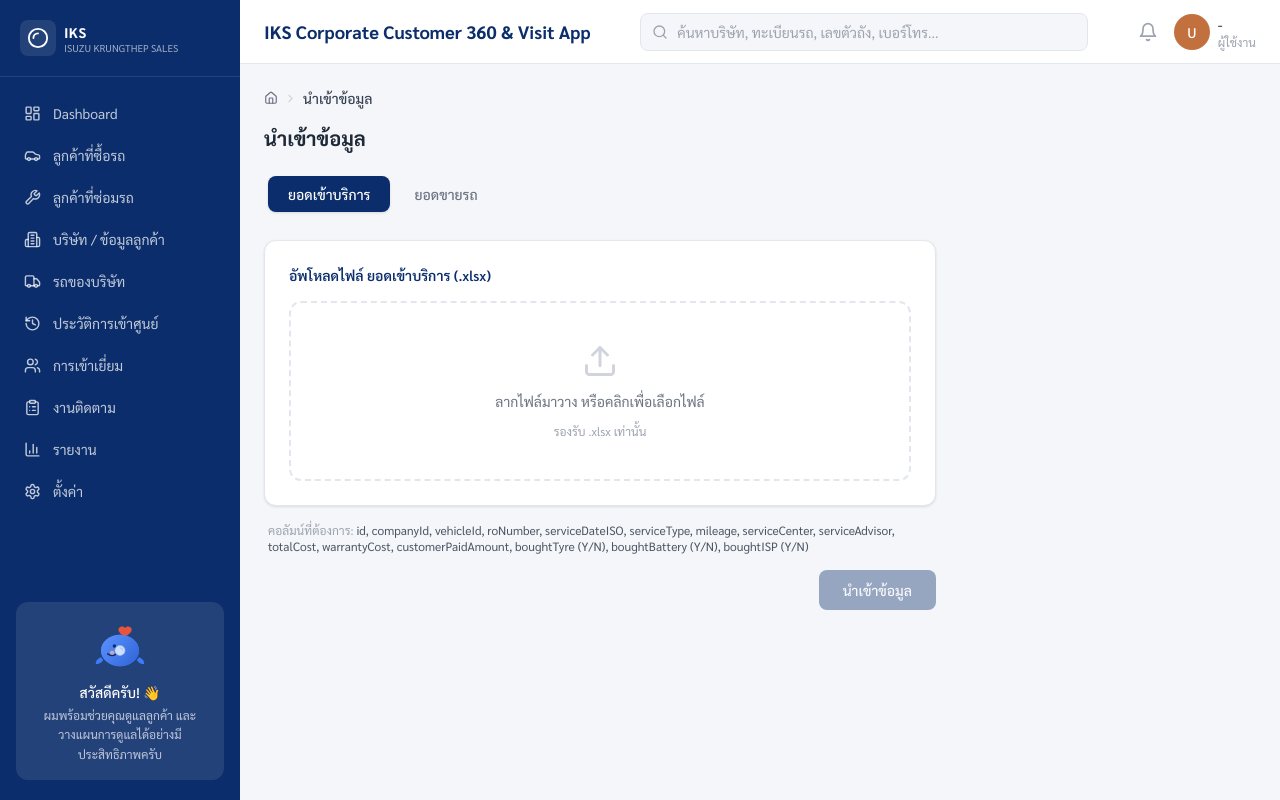
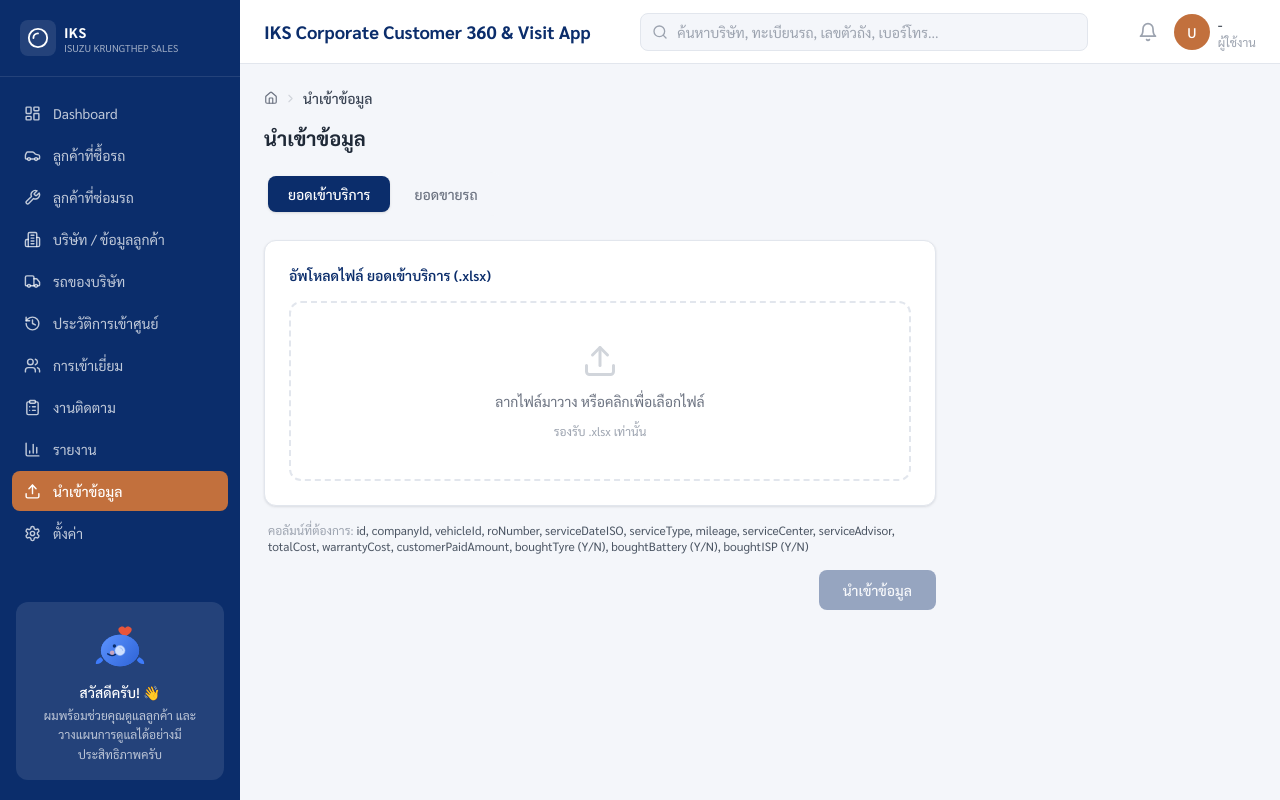
Before and after one commit to iksonlinemkt/iks-corporate, a Next.js app: page /import in a window 1280 px wide. Built offline with nearby package versions, Linux system fonts and the light colour scheme; a web font is replaced by a local one.

Commit message:
feat: add import link to sidebar

```diff
--- a/components/Sidebar.tsx
+++ b/components/Sidebar.tsx
@@ -13,6 +13,7 @@ import {
   ClipboardList,
   BarChart3,
   Settings,
+  Upload,
 } from "lucide-react";
 import Whale from "./Whale";
 
@@ -26,6 +27,7 @@ const navItems = [
   { href: "/visit-log", label: "การเข้าเยี่ยม", icon: Users },
   { href: "/follow-up", label: "งานติดตาม", icon: ClipboardList },
   { href: "/reports", label: "รายงาน", icon: BarChart3 },
+  { href: "/import", label: "นำเข้าข้อมูล", icon: Upload },
   { href: "/settings", label: "ตั้งค่า", icon: Settings },
 ];
 
```
